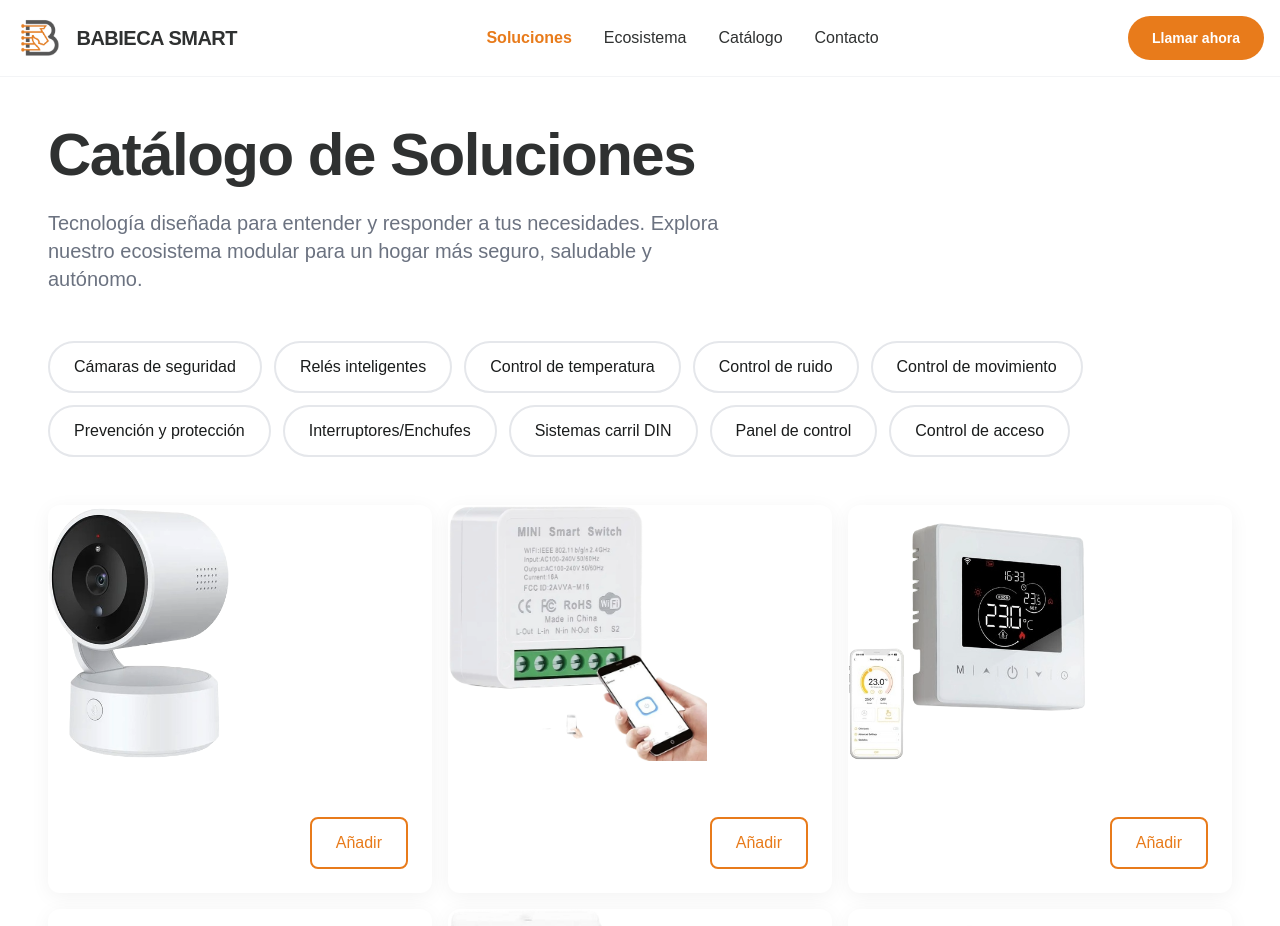
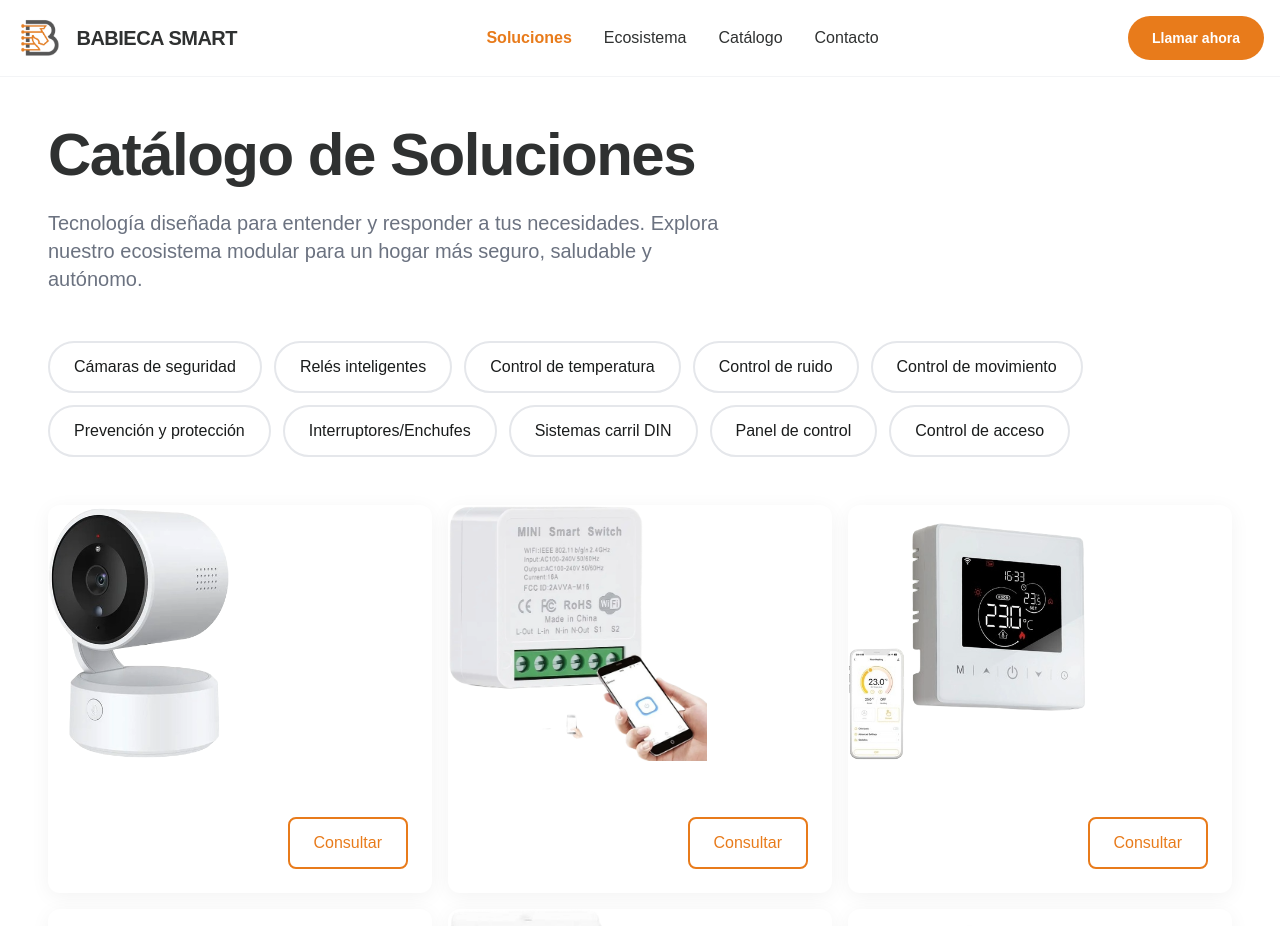
Before and after one commit to robypz/babiecasmart, an Angular app: page /catalogo in a window 1280 px wide. Shown: the top 926 px of the page. Built offline with nearby package versions, Linux system fonts and the light colour scheme; a web font is replaced by a local one.

Commit message:
feat: add WhatsApp consultation functionality to product catalog items

```diff
--- a/src/app/products/catalog/catalog.html
+++ b/src/app/products/catalog/catalog.html
@@ -36,8 +36,8 @@
 
                 </p>
                 <div class="flex items-center justify-end">
-                    <button
-                        class="bg-white text-primary px-6 py-3 rounded-lg font-label-md text-label-md smooth-transition hover:bg-primary hover:text-white border-2 border-primary active:scale-95 min-h-[48px]">Añadir</button>
+                    <button (click)="consult(product)"
+                        class="bg-white text-primary px-6 py-3 rounded-lg font-label-md text-label-md smooth-transition hover:bg-primary hover:text-white border-2 border-primary active:scale-95 min-h-[48px]">Consultar</button>
                 </div>
             </div>
         </article>
--- a/src/app/products/catalog/catalog.ts
+++ b/src/app/products/catalog/catalog.ts
@@ -52,4 +52,21 @@ export class Catalog implements OnInit {
     this.btn = element;
   }
 
+  consult(product: Product) {
+    let category = this.categories().find((category) =>
+      category.products.includes(product)
+    );
+    if (category) {
+      this.createWhatsappMessage(category, product);
+    }
+  }
+
+  createWhatsappMessage(category: Category, product: Product) {
+    const phoneNumber = '34613568900';
+    const productImage = `${window.location.origin}/images/products/${product}`;
+    const message = `Hola, estoy interesado en un producto de la categoría "${category.name}".\nMiniatura del producto: ${productImage}`;
+    const whatsappUrl = `https://wa.me/${phoneNumber}?text=${encodeURIComponent(message)}`;
+    window.open(whatsappUrl, '_blank');
+  }
+
 }
```
